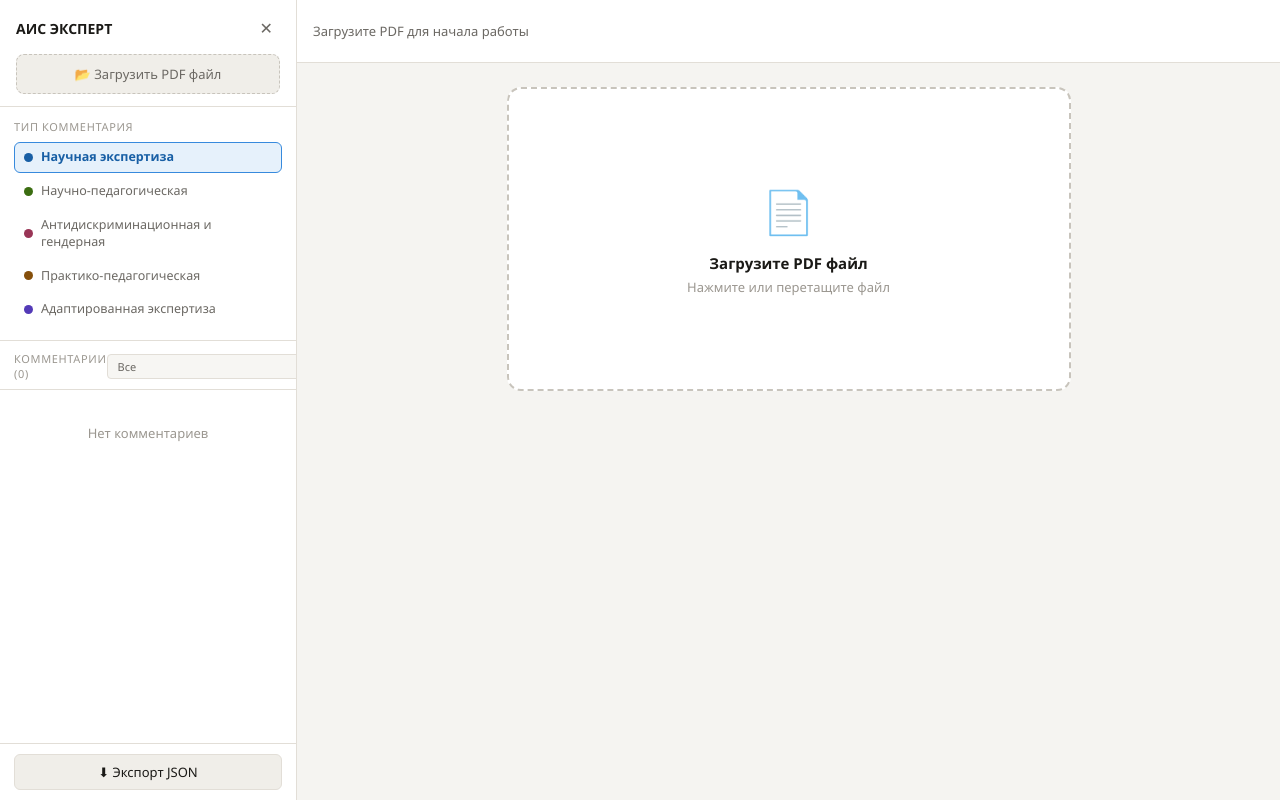
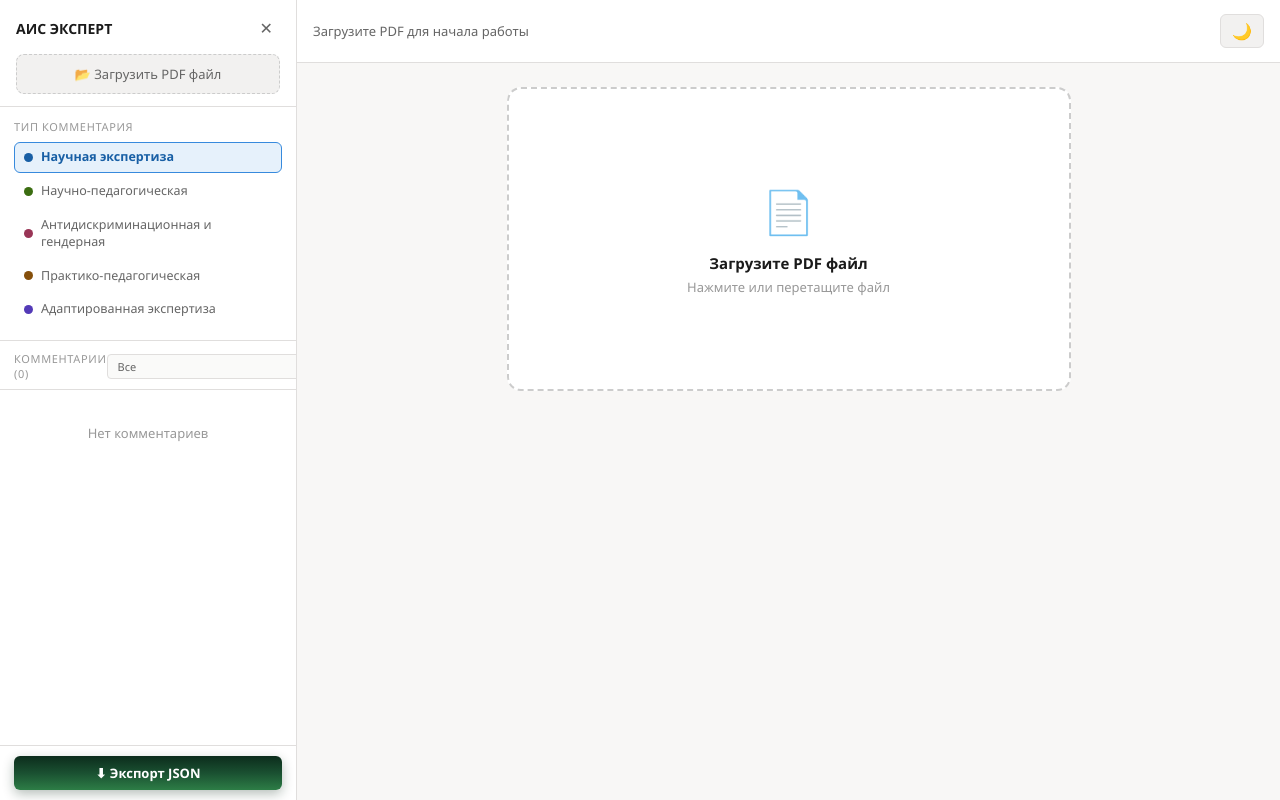
Before and after one commit to nyrb0/pdf-annotator, a React (Vite) app: page / in a window 1280 px wide. Built offline with nearby package versions, Linux system fonts and the light colour scheme.

Commit message:
dark + light

```diff
--- a/src/Pdfannotator.tsx
+++ b/src/Pdfannotator.tsx
@@ -88,7 +88,6 @@ declare global {
 }
 
 // ─── Design tokens ────────────────────────────────────────────────────────────
-// Hardcoded hex values — no CSS variables, works in any React environment.
 
 interface Theme {
   bgPage: string;
@@ -102,50 +101,74 @@ interface Theme {
   borderStrong: string;
   shadow: string;
   shadowModal: string;
+  gradientMain: string;
+  gradientSecondary: string;
+  colorSecondary: string;
 }
 
 const LIGHT: Theme = {
-  bgPage: "#F5F4F1",
+  bgPage: "#F8F7F6",
   bgSurface: "#FFFFFF",
-  bgSubtle: "#F0EEE9",
-  bgInput: "#F7F6F3",
-  text: "#1A1916",
-  textMuted: "#6B6863",
-  textFaint: "#9B9790",
-  border: "#E2DED7",
-  borderStrong: "#C8C4BC",
-  shadow: "0 2px 12px rgba(0,0,0,0.10)",
-  shadowModal: "0 8px 32px rgba(0,0,0,0.18)",
+  bgSubtle: "#F2F1F0",
+  bgInput: "#FAFAF9",
+  text: "#1A1A1A",
+  textMuted: "#656565",
+  textFaint: "#989898",
+  border: "#E0DEDD",
+  borderStrong: "#CCCCCC",
+  shadow: "0 2px 12px rgba(0,0,0,0.08)",
+  shadowModal: "0 8px 32px rgba(0,0,0,0.15)",
+  gradientMain:
+    "linear-gradient(180deg, #0c2c1c 0%, #1a5031 50%, #2d7d46 100%)",
+  gradientSecondary: "linear-gradient(135deg, #23c634, #6366f1)",
+  colorSecondary: "#1b6845",
 };
 
 const DARK: Theme = {
-  bgPage: "#1A1916",
-  bgSurface: "#242320",
-  bgSubtle: "#2E2C29",
-  bgInput: "#2A2826",
-  text: "#F0EDE8",
-  textMuted: "#A09C96",
-  textFaint: "#6B6763",
-  border: "#3A3834",
-  borderStrong: "#4E4B46",
+  bgPage: "#0D0D0D",
+  bgSurface: "#1A1A1A",
+  bgSubtle: "#262626",
+  bgInput: "#1F1F1F",
+  text: "#F0F0F0",
+  textMuted: "#A5A5A5",
+  textFaint: "#717171",
+  border: "#383838",
+  borderStrong: "#4A4A4A",
   shadow: "0 2px 12px rgba(0,0,0,0.40)",
   shadowModal: "0 8px 32px rgba(0,0,0,0.55)",
+  gradientMain:
+    "linear-gradient(180deg, #0c2c1c 0%, #1a5031 50%, #2d7d46 100%)",
+  gradientSecondary: "linear-gradient(135deg, #23c634, #6366f1)",
+  colorSecondary: "#1b6845",
 };
 
-function useTheme(): Theme {
+// ─── Theme Hook ───────────────────────────────────────────────────────────────
+
+function useTheme(): [Theme, boolean, (dark: boolean) => void] {
   const prefersDark = (): boolean =>
     window.matchMedia?.("(prefers-color-scheme: dark)").matches ?? false;
 
-  const [dark, setDark] = useState<boolean>(prefersDark);
+  const [dark, setDark] = useState<boolean>(() => {
+    const saved = localStorage.getItem("pdfAnnotatorDark");
+    if (saved !== null) return saved === "true";
+    return prefersDark();
+  });
+
+  useEffect(() => {
+    localStorage.setItem("pdfAnnotatorDark", dark.toString());
+  }, [dark]);
 
   useEffect(() => {
     const mq = window.matchMedia("(prefers-color-scheme: dark)");
-    const handler = (e: MediaQueryListEvent): void => setDark(e.matches);
+    const handler = (e: MediaQueryListEvent): void => {
+      const saved = localStorage.getItem("pdfAnnotatorDark");
+      if (saved === null) setDark(e.matches);
+    };
     mq.addEventListener("change", handler);
     return () => mq.removeEventListener("change", handler);
   }, []);
 
-  return dark ? DARK : LIGHT;
+  return [dark ? DARK : LIGHT, dark, setDark];
 }
 
 // ─── Constants ────────────────────────────────────────────────────────────────
@@ -211,7 +234,7 @@ function downloadJSON(list: Annotation[]): void {
 // ─── Component ────────────────────────────────────────────────────────────────
 
 export default function PDFAnnotator() {
-  const tk = useTheme();
+  const [tk, isDark, setIsDark] = useTheme();
 
   const [pdfFileName, setPdfFileName] = useState<string | null>(null);
   const [pages, setPages] = useState<PageData[]>([]);
@@ -353,15 +376,12 @@ export default function PDFAnnotator() {
 
     if (!element || !container) return;
 
-    // Получаем позицию элемента относительно контейнера
     const elementRect = element.getBoundingClientRect();
     const containerRect = container.getBoundingClientRect();
 
-    // Вычисляем смещение от верхней части контейнера
     const scrollOffset =
       container.scrollTop + (elementRect.top - containerRect.top) - 100;
 
-    // Плавная прокрутка
     container.scrollTo({
       top: scrollOffset,
       behavior: "smooth",
@@ -436,6 +456,21 @@ export default function PDFAnnotator() {
     fontSize: 13,
     color: tk.text,
     fontFamily: "inherit",
+    transition: "all 0.2s ease",
+    ...overrides,
+  });
+
+  const primaryBtn = (overrides?: CSSProperties): CSSProperties => ({
+    background: tk.gradientMain,
+    border: "none",
+    borderRadius: 6,
+    cursor: "pointer",
+    fontSize: 13,
+    color: "#FFFFFF",
+    fontFamily: "inherit",
+    fontWeight: 600,
+    transition: "all 0.2s ease",
+    boxShadow: `0 4px 12px rgba(12, 44, 28, 0.3)`,
     ...overrides,
   });
 
@@ -491,6 +526,7 @@ export default function PDFAnnotator() {
                   padding: "3px 7px",
                   fontSize: 16,
                   color: tk.textMuted,
+                  boxShadow: "none",
                 })}
                 aria-label="Закрыть панель"
               >
@@ -561,6 +597,7 @@ export default function PDFAnnotator() {
                     cursor: "pointer",
                     textAlign: "left",
                     fontFamily: "inherit",
+                    transition: "all 0.2s ease",
                   }}
                 >
                   <span
@@ -655,7 +692,6 @@ export default function PDFAnnotator() {
                     key={ann.id}
                     onClick={() => {
                       setSelectedId(isSelected ? null : ann.id);
-                      // Скролл к комментарию
                       if (!isSelected) {
                         setTimeout(() => scrollToAnnotation(ann.id), 0);
                       }
@@ -707,6 +743,7 @@ export default function PDFAnnotator() {
                           color: tk.textFaint,
                           marginLeft: 6,
                           flexShrink: 0,
+                          boxShadow: "none",
                         })}
                         title="Удалить"
                       >
@@ -742,10 +779,9 @@ export default function PDFAnnotator() {
           >
             <button
               onClick={() => downloadJSON(annotations)}
-              style={baseBtn({
+              style={primaryBtn({
                 width: "100%",
                 padding: "8px 0",
-                fontWeight: 500,
               })}
             >
               ⬇ Экспорт JSON
@@ -796,6 +832,13 @@ export default function PDFAnnotator() {
                 marginLeft: "auto",
                 display: "flex",
                 alignItems: "center",
+                gap: 12,
+              }}
+            >
+              <div
+                style={{
+                  display: "flex",
+                  alignItems: "center",
                   gap: 6,
                 }}
               >
@@ -804,7 +847,7 @@ export default function PDFAnnotator() {
                     width: 8,
                     height: 8,
                     borderRadius: "50%",
-                  background: getType(activeTypeId).color,
+                    background: tk.colorSecondary,
                     display: "inline-block",
                     flexShrink: 0,
                   }}
@@ -813,7 +856,21 @@ export default function PDFAnnotator() {
                   {getType(activeTypeId).label} · выделите область
                 </span>
               </div>
+            </div>
           )}
+
+          {/* Theme toggle */}
+          <button
+            onClick={() => setIsDark(!isDark)}
+            style={baseBtn({
+              padding: "5px 11px",
+              marginLeft: "auto",
+              fontSize: 16,
+            })}
+            title={isDark ? "Светлая тема" : "Тёмная тема"}
+          >
+            {isDark ? "☀️" : "🌙"}
+          </button>
         </div>
 
         {/* ── Scrollable PDF area ── */}
@@ -1054,6 +1111,7 @@ export default function PDFAnnotator() {
                                   padding: "2px 9px",
                                   fontWeight: 600,
                                   fontFamily: "inherit",
+                                  transition: "all 0.2s ease",
                                 }}
                               >
                                 Удалить
@@ -1245,20 +1303,11 @@ export default function PDFAnnotator() {
               <button
                 onClick={saveComment}
                 disabled={!modalData.text.trim()}
-                style={{
+                style={primaryBtn({
                   padding: "8px 18px",
-                  borderRadius: 6,
-                  border: "none",
-                  background: modalData.text.trim()
-                    ? getType(modalData.typeId).color
-                    : tk.borderStrong,
-                  color: "#FFFFFF",
+                  opacity: modalData.text.trim() ? 1 : 0.55,
                   cursor: modalData.text.trim() ? "pointer" : "not-allowed",
-                  fontSize: 14,
-                  fontWeight: 600,
-                  fontFamily: "inherit",
-                  opacity: modalData.text.trim() ? 1 : 0.55,
-                }}
+                })}
               >
                 Сохранить
               </button>
```
Lines whose indentation alone changed are shown as unchanged.
